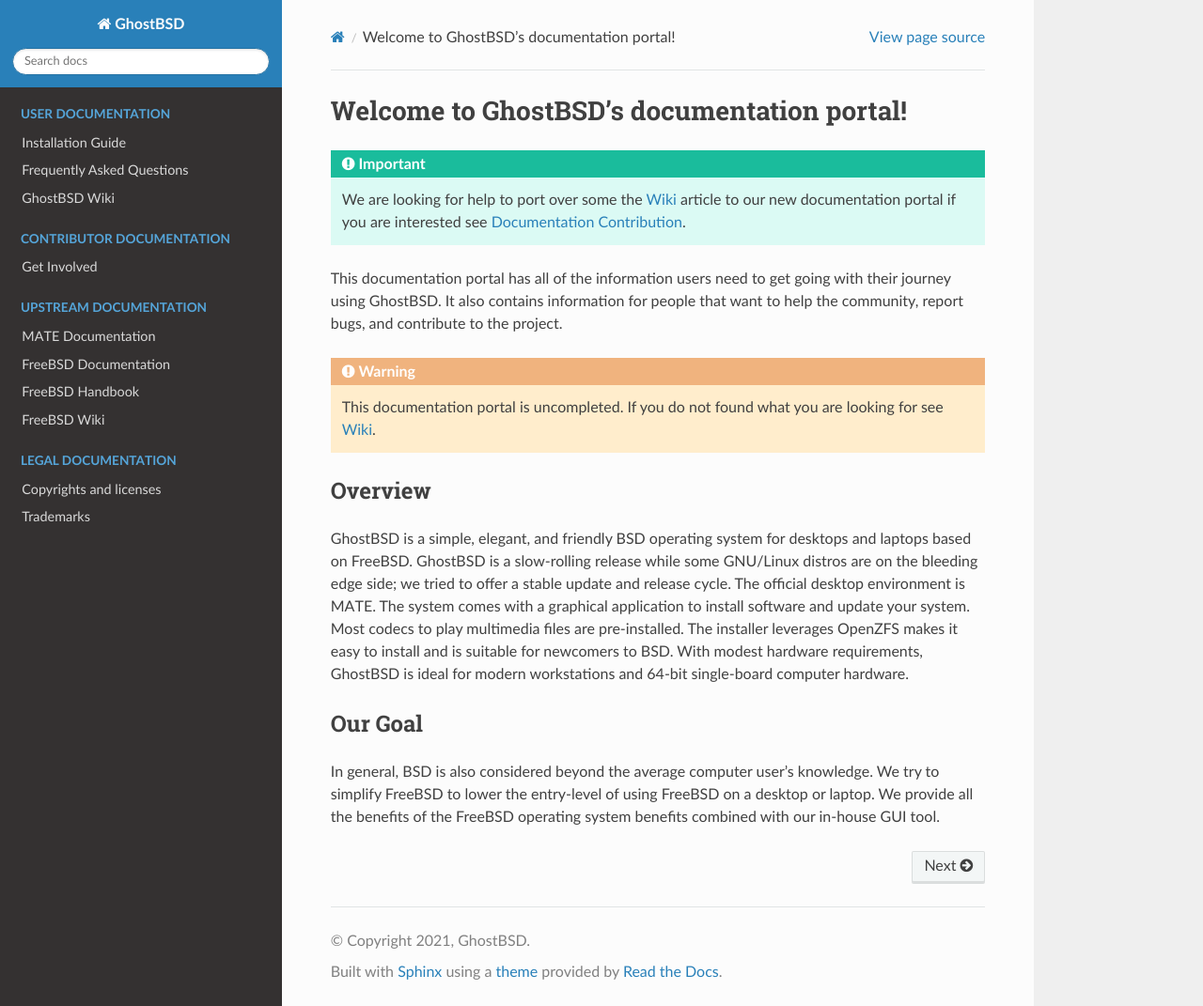
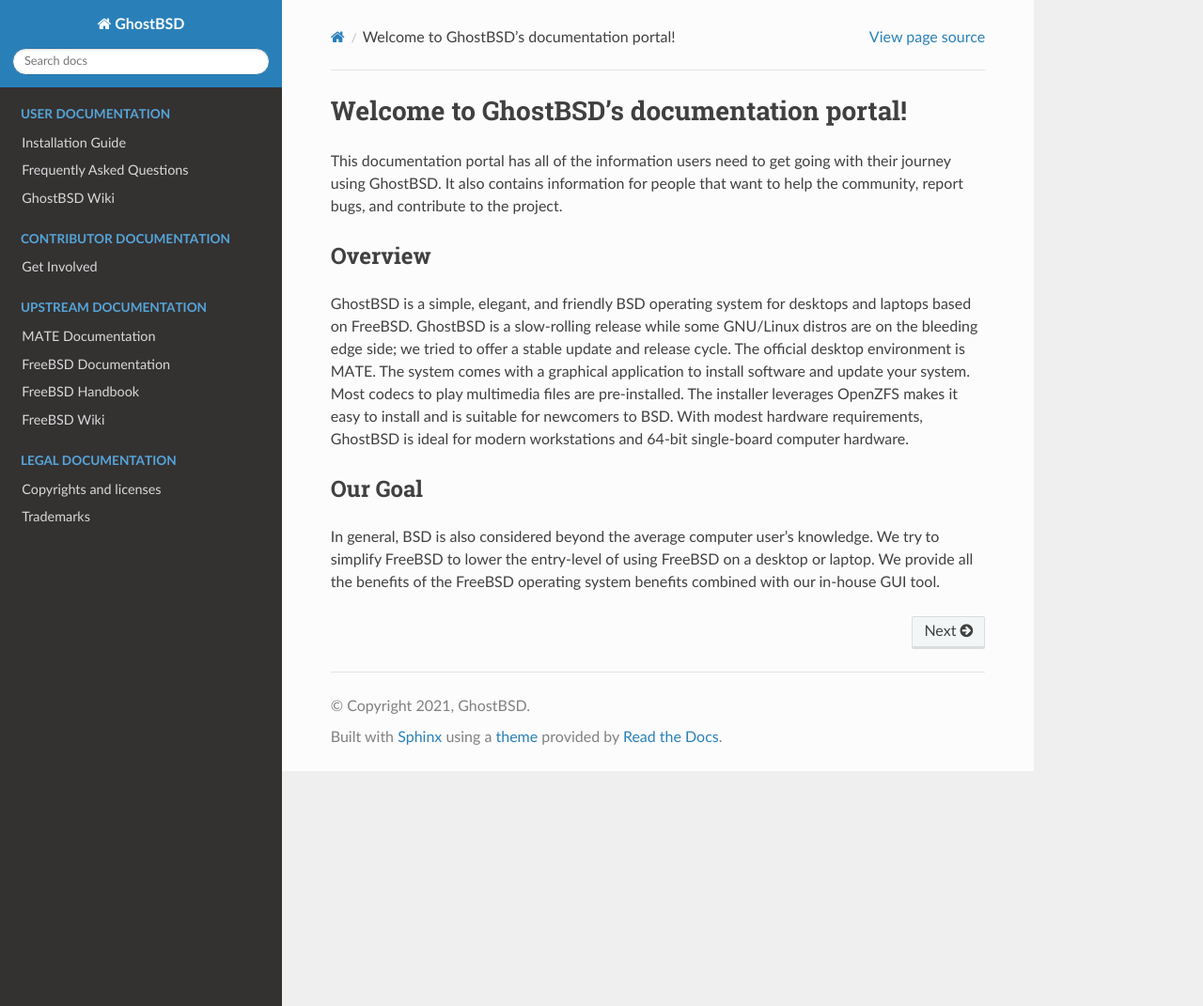
Before and after one commit to ghostbsd/documentation, a Sphinx documentation site: the page built from source/index.md, in a window 1280 px wide and 1071 px high. Shown: the whole window at 94% size. Built offline with Sphinx 7.4.7 and the Read the Docs theme 2.0.0, drawn with Linux system fonts in a browser that asks for light colours.

Commit message:
Remove wiki references from index.md
Remove wiki references from index.md as wiki is discontinued.

```diff
--- a/source/index.md
+++ b/source/index.md
@@ -1,15 +1,7 @@
 Welcome to GhostBSD's documentation portal!
 ===========================================
 
-:::{important}
-We are looking for help to port over some the [Wiki](https://wiki.ghostbsd.org/) article to our new documentation portal if you are interested see [Documentation Contribution](contributor/documentation).
-:::
-
 This documentation portal has all of the information users need to get going with their journey using GhostBSD. It also contains information for people that want to help the community, report bugs, and contribute to the project.
-
-:::{warning}
-This documentation portal is uncompleted. If you do not found what you are looking for see [Wiki](https://wiki.ghostbsd.org/).
-:::
 
 ## Overview
 
```
